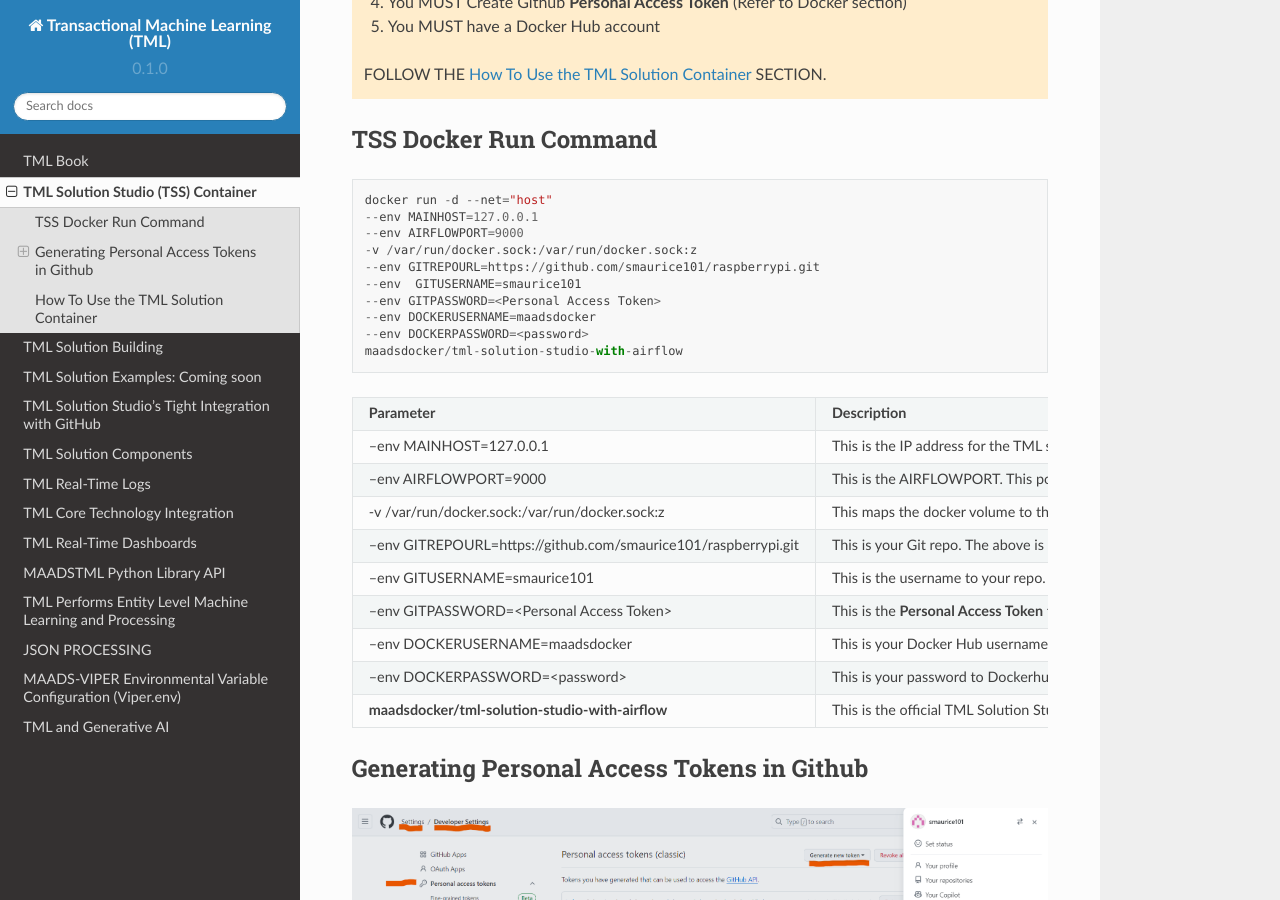
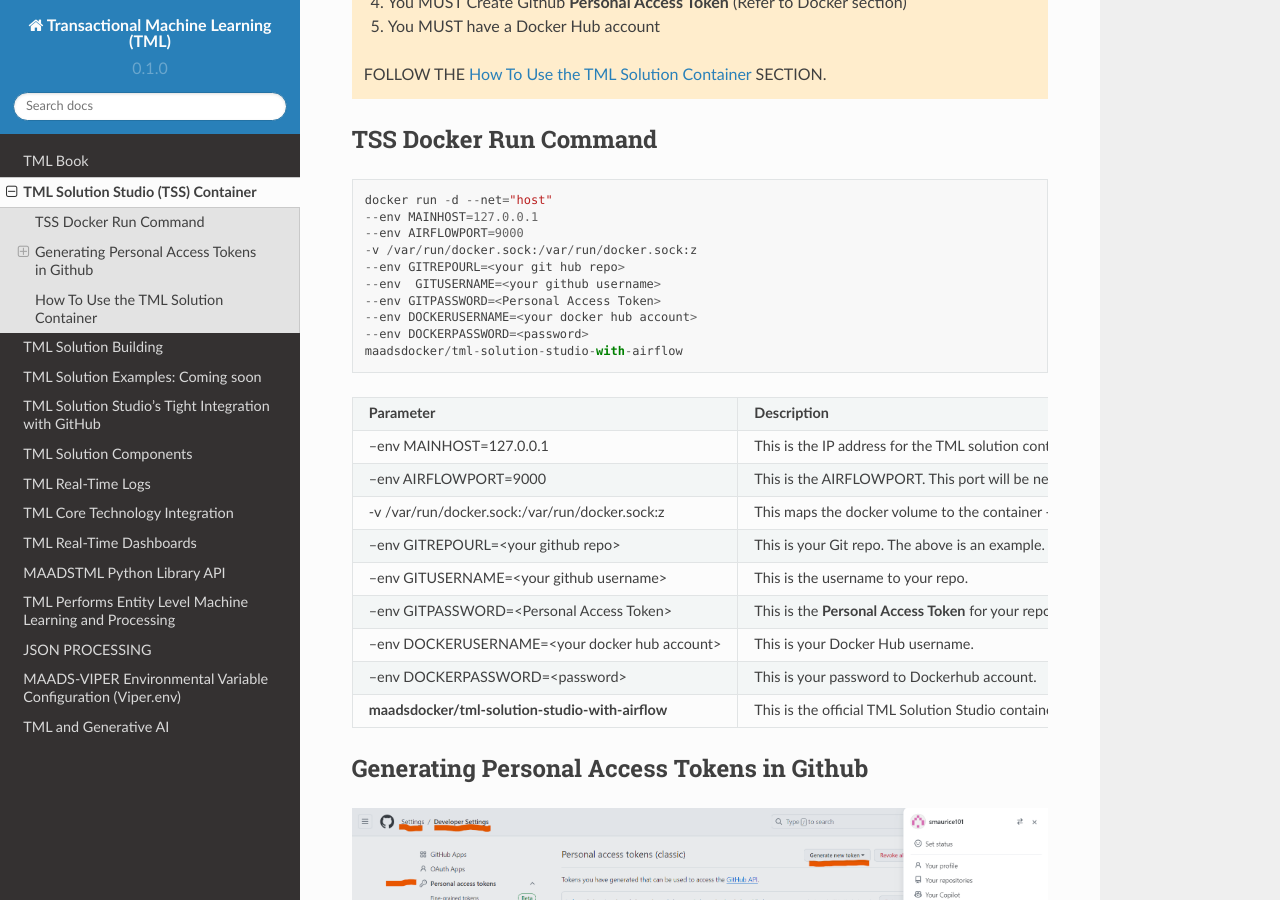
Before and after one commit to smaurice101/readthedocs, a Sphinx documentation site: the page built from docs/source/docker.rst, in a window 1280 px wide and 900 px high, scrolled down 623 px. Built offline with Sphinx 7.4.7 and the Read the Docs theme 2.0.0, drawn with Linux system fonts in a browser that asks for light colours.

Commit message:
Update docker.rst

```diff
--- a/docs/source/docker.rst
+++ b/docs/source/docker.rst
@@ -35,10 +35,10 @@
    --env MAINHOST=127.0.0.1
    --env AIRFLOWPORT=9000
    -v /var/run/docker.sock:/var/run/docker.sock:z
-   --env GITREPOURL=https://github.com/smaurice101/raspberrypi.git
-   --env  GITUSERNAME=smaurice101
+   --env GITREPOURL=<your git hub repo>
+   --env  GITUSERNAME=<your github username>
    --env GITPASSWORD=<Personal Access Token>
-   --env DOCKERUSERNAME=maadsdocker
+   --env DOCKERUSERNAME=<your docker hub account>
    --env DOCKERPASSWORD=<password>
    maadsdocker/tml-solution-studio-with-airflow
 
@@ -53,13 +53,13 @@
        You will be asked for a username and password: enter **tml** for both.
    * - -v /var/run/docker.sock:/var/run/docker.sock:z
      - This maps the docker volume to the container - so TML studio can automatically build your solution container.
-   * - --env GITREPOURL=https://github.com/smaurice101/raspberrypi.git
+   * - --env GITREPOURL=<your github repo>
      - This is your Git repo. The above is an example.
-   * - --env GITUSERNAME=smaurice101
+   * - --env GITUSERNAME=<your github username>
      - This is the username to your repo.
    * - --env GITPASSWORD=<Personal Access Token>
      - This is the **Personal Access Token** for your repo.   Look at the image below to find out how to generate this token.
-   * - --env DOCKERUSERNAME=maadsdocker
+   * - --env DOCKERUSERNAME=<your docker hub account>
      - This is your Docker Hub username.
    * - --env DOCKERPASSWORD=<password>
      - This is your password to Dockerhub account.
```
